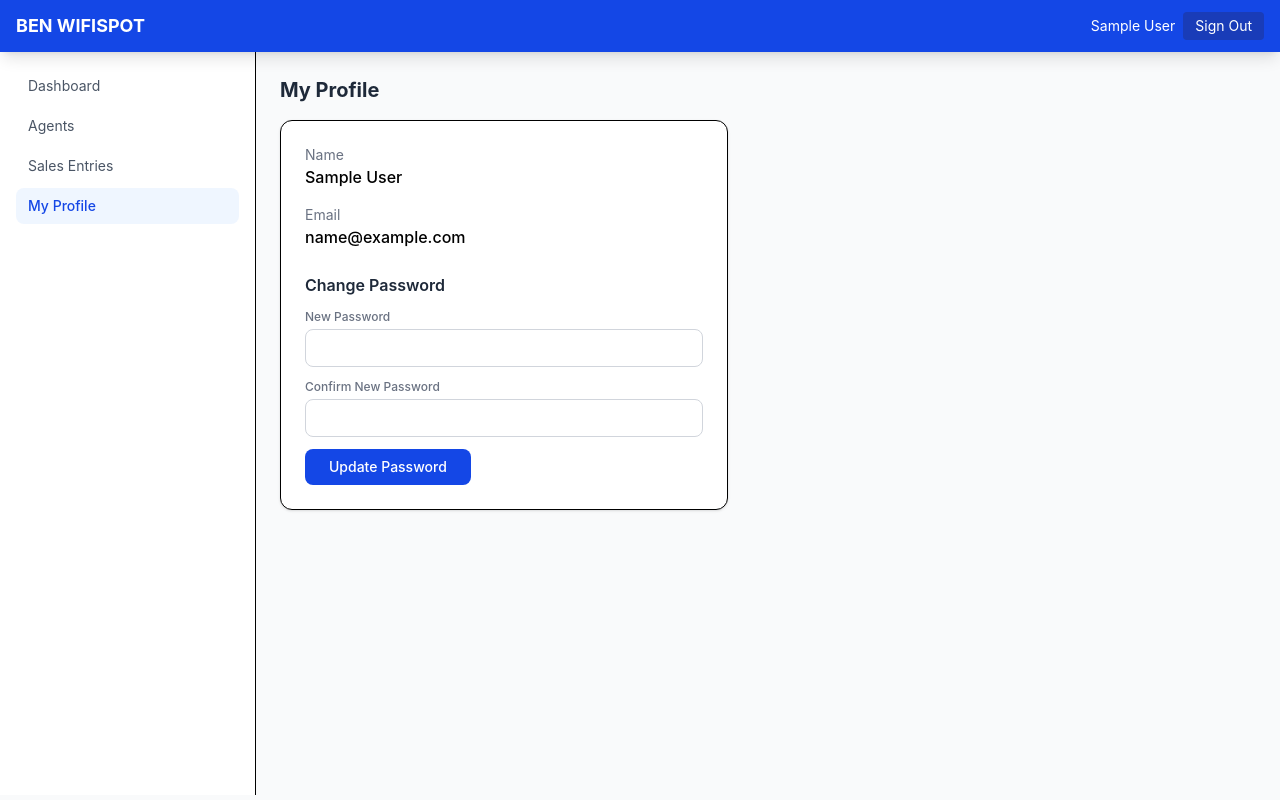
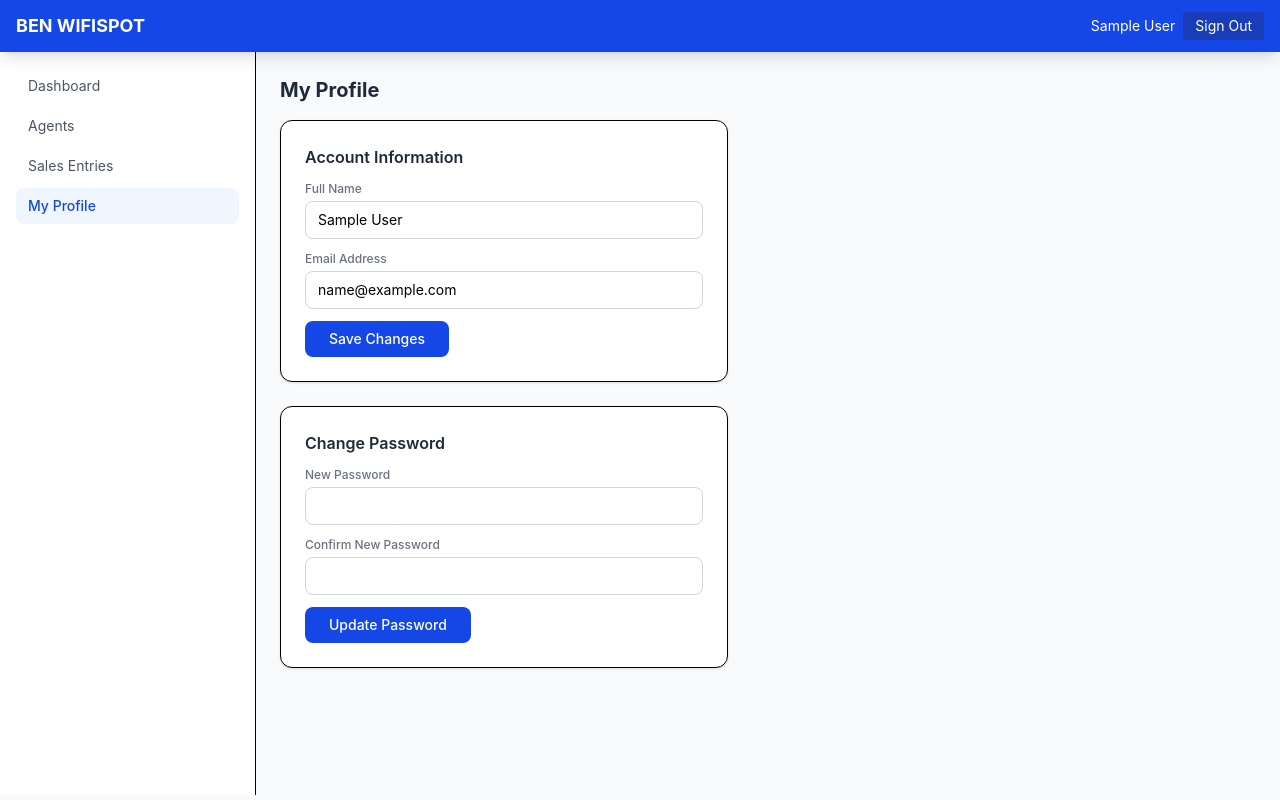
Before and after one commit to jiangsalim/wifi-sales, a React (Vite) app in the folder frontend/: page /profile in a window 1280 px wide. Built offline with nearby package versions, Linux system fonts and the light colour scheme; no server answers; sample sign-in values are in the browser's storage.

Commit message:
Add profile editing for name/email, sub-admin creation capability

```diff
--- a/frontend/src/pages/AdminAgents.jsx
+++ b/frontend/src/pages/AdminAgents.jsx
@@ -11,7 +11,7 @@ export default function AdminAgents() {
   const [loading, setLoading] = useState(true);
   const [showForm, setShowForm] = useState(false);
   const [editingAgent, setEditingAgent] = useState(null);
-  const [form, setForm] = useState({ name: '', email: '', password: '', location: '', daily_target: 0, commission_rate: 0, language: 'en' });
+  const [form, setForm] = useState({ name: '', email: '', password: '', role: 'agent', location: '', daily_target: 0, commission_rate: 0, language: 'en' });
   const [error, setError] = useState('');
 
   const fetchAgents = async () => {
@@ -38,7 +38,7 @@ export default function AdminAgents() {
       }
       setShowForm(false);
       setEditingAgent(null);
-      setForm({ name: '', email: '', password: '', location: '', daily_target: 0, commission_rate: 0, language: 'en' });
+      setForm({ name: '', email: '', password: '', role: 'agent', location: '', daily_target: 0, commission_rate: 0, language: 'en' });
       fetchAgents();
     } catch (err) {
       setError(err.response?.data?.message || 'Failed to save agent');
@@ -47,7 +47,7 @@ export default function AdminAgents() {
 
   const handleEdit = (agent) => {
     setEditingAgent(agent);
-    setForm({ name: agent.name, email: agent.email, password: '', location: agent.location || '', daily_target: agent.daily_target, commission_rate: agent.commission_rate, language: agent.language });
+    setForm({ name: agent.name, email: agent.email, password: '', role: agent.role, location: agent.location || '', daily_target: agent.daily_target, commission_rate: agent.commission_rate, language: agent.language });
     setShowForm(true);
   };
 
@@ -90,26 +90,27 @@ export default function AdminAgents() {
             <NavLink to="/admin" end className={({ isActive }) => `block px-3 py-2 rounded-lg text-sm ${isActive ? 'bg-blue-50 text-blue-700 font-medium' : 'text-gray-600 hover:bg-gray-50'}`}>Dashboard</NavLink>
             <NavLink to="/admin/agents" className={({ isActive }) => `block px-3 py-2 rounded-lg text-sm ${isActive ? 'bg-blue-50 text-blue-700 font-medium' : 'text-gray-600 hover:bg-gray-50'}`}>Agents</NavLink>
             <NavLink to="/admin/entries" className={({ isActive }) => `block px-3 py-2 rounded-lg text-sm ${isActive ? 'bg-blue-50 text-blue-700 font-medium' : 'text-gray-600 hover:bg-gray-50'}`}>Sales Entries</NavLink>
-            <NavLink to="/profile" className={({ isActive }) => `block px-3 py-2 rounded-lg text-sm ${isActive ? 'bg-blue-50 text-blue-700 font-medium' : 'text-gray-600 hover:bg-gray-50'}`}>Profile</NavLink>
+            <NavLink to="/profile" className={({ isActive }) => `block px-3 py-2 rounded-lg text-sm ${isActive ? 'bg-blue-50 text-blue-700 font-medium' : 'text-gray-600 hover:bg-gray-50'}`}>My Profile</NavLink>
           </nav>
         </div>
 
         <main className="flex-1 p-4 md:p-6 pb-20 md:pb-6">
           <div className="flex justify-between items-center mb-4">
-            <h2 className="text-xl font-bold text-gray-800">Agents</h2>
-            <button onClick={() => { setEditingAgent(null); setForm({ name: '', email: '', password: '', location: '', daily_target: 0, commission_rate: 0, language: 'en' }); setShowForm(true); }}
+            <h2 className="text-xl font-bold text-gray-800">Users</h2>
+            <button onClick={() => { setEditingAgent(null); setForm({ name: '', email: '', password: '', role: 'agent', location: '', daily_target: 0, commission_rate: 0, language: 'en' }); setShowForm(true); }}
               className="bg-blue-700 text-white px-4 py-2 rounded-lg text-sm font-medium hover:bg-blue-800">
-              + New Agent
+              + New User
             </button>
           </div>
 
-          {/* Agents Table */}
+          {/* Users Table */}
           <div className="bg-white rounded-xl shadow-sm border overflow-x-auto">
             <table className="w-full text-sm">
               <thead className="bg-gray-50 border-b">
                 <tr>
                   <th className="text-left px-4 py-3 font-medium text-gray-600">Full Name</th>
                   <th className="text-left px-4 py-3 font-medium text-gray-600">Email</th>
+                  <th className="text-left px-4 py-3 font-medium text-gray-600 hidden md:table-cell">Role</th>
                   <th className="text-left px-4 py-3 font-medium text-gray-600 hidden md:table-cell">Location</th>
                   <th className="text-left px-4 py-3 font-medium text-gray-600 hidden md:table-cell">Commission %</th>
                   <th className="text-left px-4 py-3 font-medium text-gray-600">Status</th>
@@ -119,8 +120,18 @@ export default function AdminAgents() {
               <tbody>
                 {agents.map(agent => (
                   <tr key={agent.id} className="border-b hover:bg-gray-50">
-                    <td className="px-4 py-3">{agent.name}</td>
+                    <td className="px-4 py-3">
+                      <span>{agent.name}</span>
+                      {agent.role === 'admin' && (
+                        <span className="ml-2 text-xs bg-purple-100 text-purple-700 px-1.5 py-0.5 rounded-full">Admin</span>
+                      )}
+                    </td>
                     <td className="px-4 py-3 text-gray-500">{agent.email}</td>
+                    <td className="px-4 py-3 hidden md:table-cell">
+                      <span className={`text-xs px-2 py-0.5 rounded-full ${agent.role === 'admin' ? 'bg-purple-100 text-purple-700' : 'bg-blue-100 text-blue-700'}`}>
+                        {agent.role === 'admin' ? 'Administrator' : 'Agent'}
+                      </span>
+                    </td>
                     <td className="px-4 py-3 hidden md:table-cell">{agent.location || '-'}</td>
                     <td className="px-4 py-3 hidden md:table-cell">{agent.commission_rate}%</td>
                     <td className="px-4 py-3">
@@ -139,7 +150,7 @@ export default function AdminAgents() {
                   </tr>
                 ))}
                 {agents.length === 0 && (
-                  <tr><td colSpan="6" className="text-center py-8 text-gray-500">No agents found</td></tr>
+                  <tr><td colSpan="7" className="text-center py-8 text-gray-500">No users found</td></tr>
                 )}
               </tbody>
             </table>
@@ -151,23 +162,34 @@ export default function AdminAgents() {
       {showForm && (
         <div className="fixed inset-0 bg-black bg-opacity-50 z-50 flex items-center justify-center p-4">
           <div className="bg-white rounded-xl w-full max-w-md p-6 max-h-[90vh] overflow-y-auto">
-            <h3 className="font-bold text-lg mb-4">{editingAgent ? 'Edit Agent' : 'Create New Agent'}</h3>
+            <h3 className="font-bold text-lg mb-4">{editingAgent ? 'Edit User' : 'Create New User'}</h3>
             {error && <div className="bg-red-50 border border-red-200 text-red-700 px-4 py-3 rounded-lg mb-4 text-sm">{error}</div>}
             <form onSubmit={handleSubmit} className="space-y-3">
               <div>
                 <label className="block text-xs font-medium text-gray-500 mb-1">Full Name</label>
-                <input type="text" placeholder="Agent's full name" value={form.name} onChange={e => setForm({...form, name: e.target.value})}
+                <input type="text" placeholder="User's full name" value={form.name} onChange={e => setForm({...form, name: e.target.value})}
                   className="w-full border border-gray-300 rounded-lg px-3 py-2 text-sm" required />
               </div>
               <div>
                 <label className="block text-xs font-medium text-gray-500 mb-1">Email Address</label>
-                <input type="email" placeholder="Agent's login email" value={form.email} onChange={e => setForm({...form, email: e.target.value})}
+                <input type="email" placeholder="User's login email" value={form.email} onChange={e => setForm({...form, email: e.target.value})}
                   className="w-full border border-gray-300 rounded-lg px-3 py-2 text-sm" required />
               </div>
               <div>
                 <label className="block text-xs font-medium text-gray-500 mb-1">{editingAgent ? 'New Password (leave blank to keep current)' : 'Password'}</label>
                 <input type="password" placeholder="Min 6 characters" value={form.password} onChange={e => setForm({...form, password: e.target.value})}
                   className="w-full border border-gray-300 rounded-lg px-3 py-2 text-sm" required={!editingAgent} />
+              </div>
+              <div>
+                <label className="block text-xs font-medium text-gray-500 mb-1">Role</label>
+                <select value={form.role} onChange={e => setForm({...form, role: e.target.value})}
+                  className="w-full border border-gray-300 rounded-lg px-3 py-2 text-sm">
+                  <option value="agent">Agent</option>
+                  <option value="admin">Administrator (Sub-Admin)</option>
+                </select>
+                {form.role === 'admin' && (
+                  <p className="text-xs text-purple-600 mt-1">Administrators have full access to the system, same as the primary admin.</p>
+                )}
               </div>
               <div>
                 <label className="block text-xs font-medium text-gray-500 mb-1">Assigned Location</label>
@@ -194,7 +216,7 @@ export default function AdminAgents() {
               </div>
               <div className="flex gap-3">
                 <button type="submit" className="flex-1 bg-blue-700 text-white py-2.5 rounded-lg text-sm font-medium hover:bg-blue-800">
-                  {editingAgent ? 'Update Agent' : 'Create Agent'}
+                  {editingAgent ? 'Update User' : 'Create User'}
                 </button>
                 <button type="button" onClick={() => setShowForm(false)} className="flex-1 bg-gray-200 text-gray-700 py-2.5 rounded-lg text-sm font-medium hover:bg-gray-300">
                   Cancel
@@ -209,7 +231,7 @@ export default function AdminAgents() {
       <div className="md:hidden fixed bottom-0 left-0 right-0 bg-white border-t z-40">
         <div className="flex justify-around">
           <NavLink to="/admin" end className={({ isActive }) => `flex flex-col items-center py-2 px-3 text-xs ${isActive ? 'text-blue-700' : 'text-gray-500'}`}>Dashboard</NavLink>
-          <NavLink to="/admin/agents" className={({ isActive }) => `flex flex-col items-center py-2 px-3 text-xs ${isActive ? 'text-blue-700' : 'text-gray-500'}`}>Agents</NavLink>
+          <NavLink to="/admin/agents" className={({ isActive }) => `flex flex-col items-center py-2 px-3 text-xs ${isActive ? 'text-blue-700' : 'text-gray-500'}`}>Users</NavLink>
           <NavLink to="/admin/entries" className={({ isActive }) => `flex flex-col items-center py-2 px-3 text-xs ${isActive ? 'text-blue-700' : 'text-gray-500'}`}>Entries</NavLink>
           <NavLink to="/profile" className={({ isActive }) => `flex flex-col items-center py-2 px-3 text-xs ${isActive ? 'text-blue-700' : 'text-gray-500'}`}>Profile</NavLink>
         </div>
--- a/frontend/src/pages/Profile.jsx
+++ b/frontend/src/pages/Profile.jsx
@@ -4,25 +4,49 @@ import { useAuth } from '../context/AuthContext';
 import api from '../services/api';
 
 export default function Profile() {
-  const { user, logout } = useAuth();
+  const { user, logout, updateUser } = useAuth();
+  const [name, setName] = useState(user?.name || '');
+  const [email, setEmail] = useState(user?.email || '');
   const [newPassword, setNewPassword] = useState('');
   const [confirmPassword, setConfirmPassword] = useState('');
   const [message, setMessage] = useState('');
   const [error, setError] = useState('');
   const [loading, setLoading] = useState(false);
 
+  const handleUpdateProfile = async (e) => {
+    e.preventDefault();
+    setError('');
+    setMessage('');
+
+    setLoading(true);
+    try {
+      const response = await api.put(`/admin/agents/${user.id}`, { name, email });
+      updateUser({ ...user, name, email });
+      setMessage('Profile updated successfully');
+    } catch (err) {
+      setError(err.response?.data?.message || 'Failed to update profile');
+    } finally {
+      setLoading(false);
+    }
+  };
+
   const handleUpdatePassword = async (e) => {
     e.preventDefault();
     setError('');
     setMessage('');
 
-    if (newPassword !== confirmPassword) {
+    if (newPassword && newPassword !== confirmPassword) {
       setError('Passwords do not match');
       return;
     }
 
-    if (newPassword.length < 6) {
+    if (newPassword && newPassword.length < 6) {
       setError('Password must be at least 6 characters');
+      return;
+    }
+
+    if (!newPassword) {
+      setError('Please enter a new password');
       return;
     }
 
@@ -64,21 +88,33 @@ export default function Profile() {
         <main className="flex-1 p-4 md:p-6 pb-20 md:pb-6">
           <h2 className="text-xl font-bold text-gray-800 mb-4">My Profile</h2>
 
+          {message && <div className="bg-green-50 border border-green-200 text-green-700 px-4 py-3 rounded-lg mb-4 text-sm">{message}</div>}
+          {error && <div className="bg-red-50 border border-red-200 text-red-700 px-4 py-3 rounded-lg mb-4 text-sm">{error}</div>}
+
+          {/* Edit Name & Email */}
+          <div className="bg-white rounded-xl shadow-sm border p-6 max-w-md mb-6">
+            <h3 className="font-semibold text-gray-800 mb-3">Account Information</h3>
+            <form onSubmit={handleUpdateProfile} className="space-y-3">
+              <div>
+                <label className="block text-xs font-medium text-gray-500 mb-1">Full Name</label>
+                <input type="text" value={name} onChange={e => setName(e.target.value)}
+                  className="w-full border border-gray-300 rounded-lg px-3 py-2 text-sm" required />
+              </div>
+              <div>
+                <label className="block text-xs font-medium text-gray-500 mb-1">Email Address</label>
+                <input type="email" value={email} onChange={e => setEmail(e.target.value)}
+                  className="w-full border border-gray-300 rounded-lg px-3 py-2 text-sm" required />
+              </div>
+              <button type="submit" disabled={loading}
+                className="bg-blue-700 text-white px-6 py-2 rounded-lg text-sm font-medium hover:bg-blue-800 disabled:opacity-50">
+                {loading ? 'Saving...' : 'Save Changes'}
+              </button>
+            </form>
+          </div>
+
+          {/* Change Password */}
           <div className="bg-white rounded-xl shadow-sm border p-6 max-w-md">
-            <div className="mb-4">
-              <p className="text-sm text-gray-500">Name</p>
-              <p className="font-medium">{user?.name}</p>
-            </div>
-            <div className="mb-6">
-              <p className="text-sm text-gray-500">Email</p>
-              <p className="font-medium">{user?.email}</p>
-            </div>
-
             <h3 className="font-semibold text-gray-800 mb-3">Change Password</h3>
-
-            {message && <div className="bg-green-50 border border-green-200 text-green-700 px-4 py-3 rounded-lg mb-4 text-sm">{message}</div>}
-            {error && <div className="bg-red-50 border border-red-200 text-red-700 px-4 py-3 rounded-lg mb-4 text-sm">{error}</div>}
-
             <form onSubmit={handleUpdatePassword} className="space-y-3">
               <div>
                 <label className="block text-xs font-medium text-gray-500 mb-1">New Password</label>
@@ -98,6 +134,19 @@ export default function Profile() {
           </div>
         </main>
       </div>
+
+      {/* Mobile Nav */}
+      <div className="md:hidden fixed bottom-0 left-0 right-0 bg-white border-t z-40">
+        <div className="flex justify-around">
+          <NavLink to="/admin" end className={({ isActive }) => `flex flex-col items-center py-2 px-3 text-xs ${isActive ? 'text-blue-700' : 'text-gray-500'}`}>Dashboard</NavLink>
+          <NavLink to="/admin/agents" className={({ isActive }) => `flex flex-col items-center py-2 px-3 text-xs ${isActive ? 'text-blue-700' : 'text-gray-500'}`}>Agents</NavLink>
+          <NavLink to="/admin/entries" className={({ isActive }) => `flex flex-col items-center py-2 px-3 text-xs ${isActive ? 'text-blue-700' : 'text-gray-500'}`}>Entries</NavLink>
+          <NavLink to="/profile" className={({ isActive }) => `flex flex-col items-center py-2 px-3 text-xs ${isActive ? 'text-blue-700' : 'text-gray-500'}`}>
+            <svg className="w-5 h-5" fill="none" stroke="currentColor" viewBox="0 0 24 24"><path strokeLinecap="round" strokeLinejoin="round" strokeWidth={2} d="M16 7a4 4 0 11-8 0 4 4 0 018 0zM12 14a7 7 0 00-7 7h14a7 7 0 00-7-7z" /></svg>
+            Profile
+          </NavLink>
+        </div>
+      </div>
     </div>
   );
 }
```
